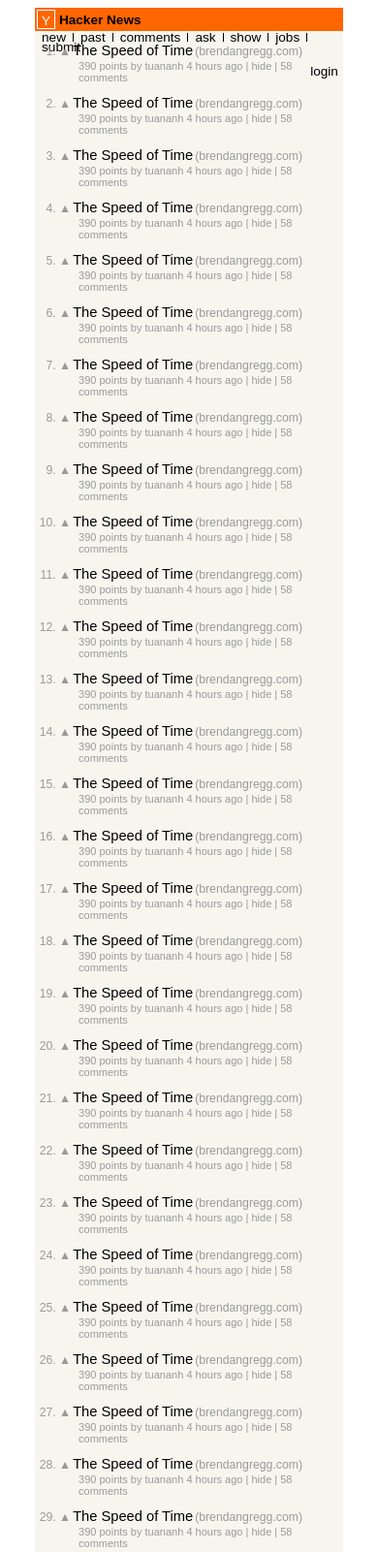
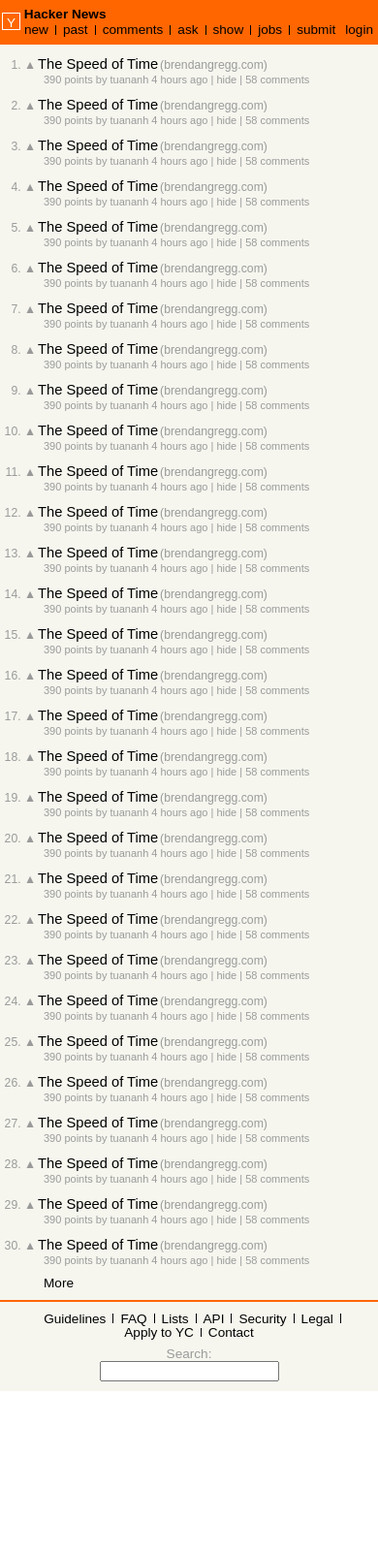
Before and after one commit to MarsVolta4366/HackerNewsClone, a plain HTML site: page index.html in a window 390 px wide. Shown: the top 1601 px of the page at 97% size. After the commit the page ends 1435 px from the top, so only its background shows below. Drawn offline with Linux system fonts and the light colour scheme.

Commit message:
Made site responsive

```diff
--- a/styles.css
+++ b/styles.css
@@ -4,10 +4,71 @@ body {
 }
 
 #container {
-    width: 85%;
     background-color: #F6F6EF;
     margin: auto;
     height: 100%;
+}
+
+@media screen and (min-width: 0px) and (max-width: 280px) {
+    #container {
+        width: 85%;
+        min-width: 750px;
+    }
+
+    body {
+        margin: 5px 0 5px 0;
+    }
+}
+
+@media screen and (min-width: 280px) and (max-width: 750px) {
+    #container {
+        width: 100%;
+    }
+    body {
+        margin: 0;
+    }
+    #header {
+        height: 100% !important;
+    }
+    #logo {
+        display: inline-block;
+        margin-top: 13px;
+        line-height: 13px;
+    }
+    #header nav {
+        display: flex;
+        flex-wrap: wrap;
+        position: relative;
+        left: 18px;
+        bottom: 5px;
+        margin-right: 50px;
+    }
+    #header ul li {
+        margin-bottom: 5px;
+    }
+    #login {
+        margin-top: -28px;
+    }
+    footer ul {
+        display: flex;
+        flex-wrap: wrap;
+        justify-content: center;
+        row-gap: 5px;
+    }
+    footer label {
+        display: block;
+    }
+}
+
+@media (min-width: 750px) {
+    #container {
+        width: 85%;
+        min-width: 750px;
+    }
+
+    body {
+        margin: 5px 0 5px 0;
+    }
 }
 
 #logo {
@@ -145,3 +206,7 @@ footer a {
     text-decoration: none;
     color: #000000;
 }
+
+input {
+    margin-bottom: 10px;
+}
```
Also changed, not shown: index.html (+4 -0 lines).
